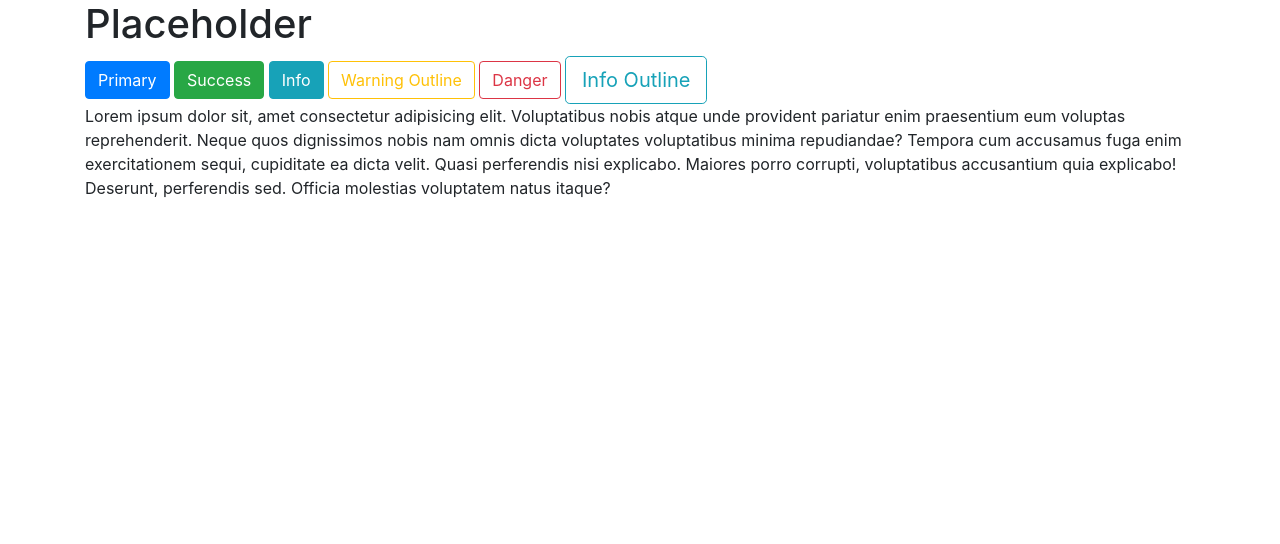
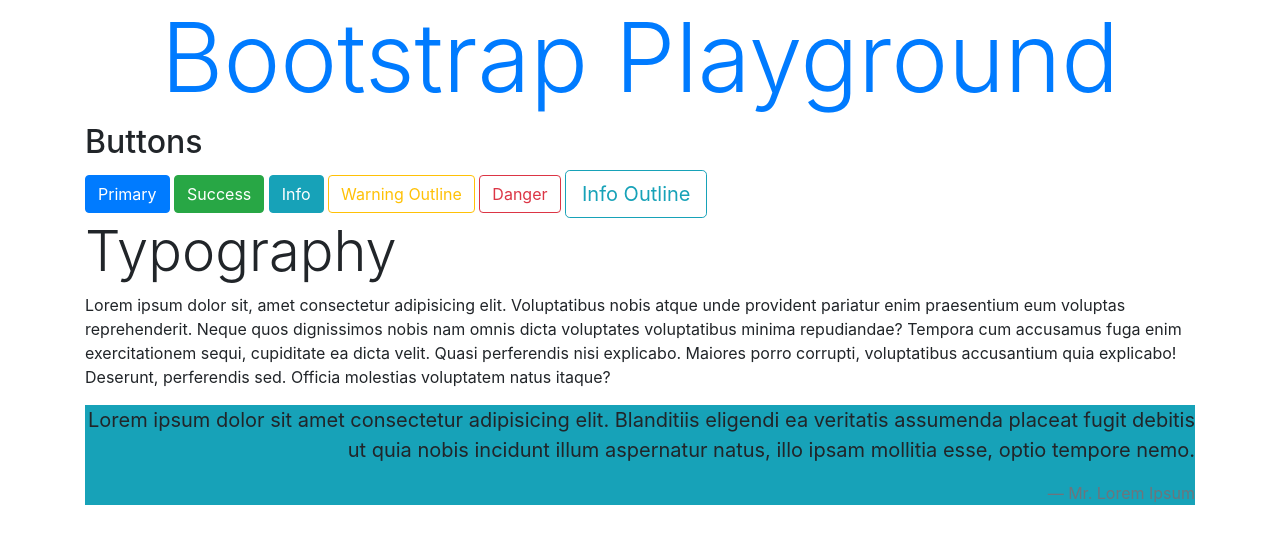
Before and after one commit to codershrutik/CSS-Bootstrap-Framework, a plain HTML site: page src/index.html in a window 1280 px wide. Drawn offline with nearby package versions, Linux system fonts and the light colour scheme.

Commit message:
added typography

```diff
--- a/src/index.html
+++ b/src/index.html
@@ -9,7 +9,8 @@
 </head>
 <body>
     <div class="container">
-        <h1>Placeholder</h1>
+        <h1 class="display-1 text-center text-primary">Bootstrap Playground</h1>
+        <h2>Buttons</h2>
 
         <button type="button" class="btn btn-primary">Primary</button>
         <button type="button" class="btn btn-success">Success</button>
@@ -18,8 +19,13 @@
         <button type="button" class="btn btn-outline-danger">Danger</button>
         <button type="button" class="btn btn-outline-info btn-lg">Info Outline</button>
 
+        <h2 class="display-4">Typography</h2>
         <p>Lorem ipsum dolor sit, amet consectetur adipisicing elit. Voluptatibus nobis atque unde provident pariatur enim praesentium eum voluptas reprehenderit. Neque quos dignissimos nobis nam omnis dicta voluptates voluptatibus minima repudiandae?
         Tempora cum accusamus fuga enim exercitationem sequi, cupiditate ea dicta velit. Quasi perferendis nisi explicabo. Maiores porro corrupti, voluptatibus accusantium quia explicabo! Deserunt, perferendis sed. Officia molestias voluptatem natus itaque?</p>
+        <blockquote class="blockquote text-right bg-info">
+            <p>Lorem ipsum dolor sit amet consectetur adipisicing elit. Blanditiis eligendi ea veritatis assumenda placeat fugit debitis ut quia nobis incidunt illum aspernatur natus, illo ipsam mollitia esse, optio tempore nemo.</p>
+            <footer class="blockquote-footer">Mr. Lorem Ipsum</footer>
+        </blockquote>
     </div>
 
     <script src="https://code.jquery.com/jquery-3.5.1.slim.min.js" integrity="sha384-DfXdz2htPH0lsSSs5nCTpuj/zy4C+OGpamoFVy38MVBnE+IbbVYUew+OrCXaRkfj" crossorigin="anonymous"></script>
```
